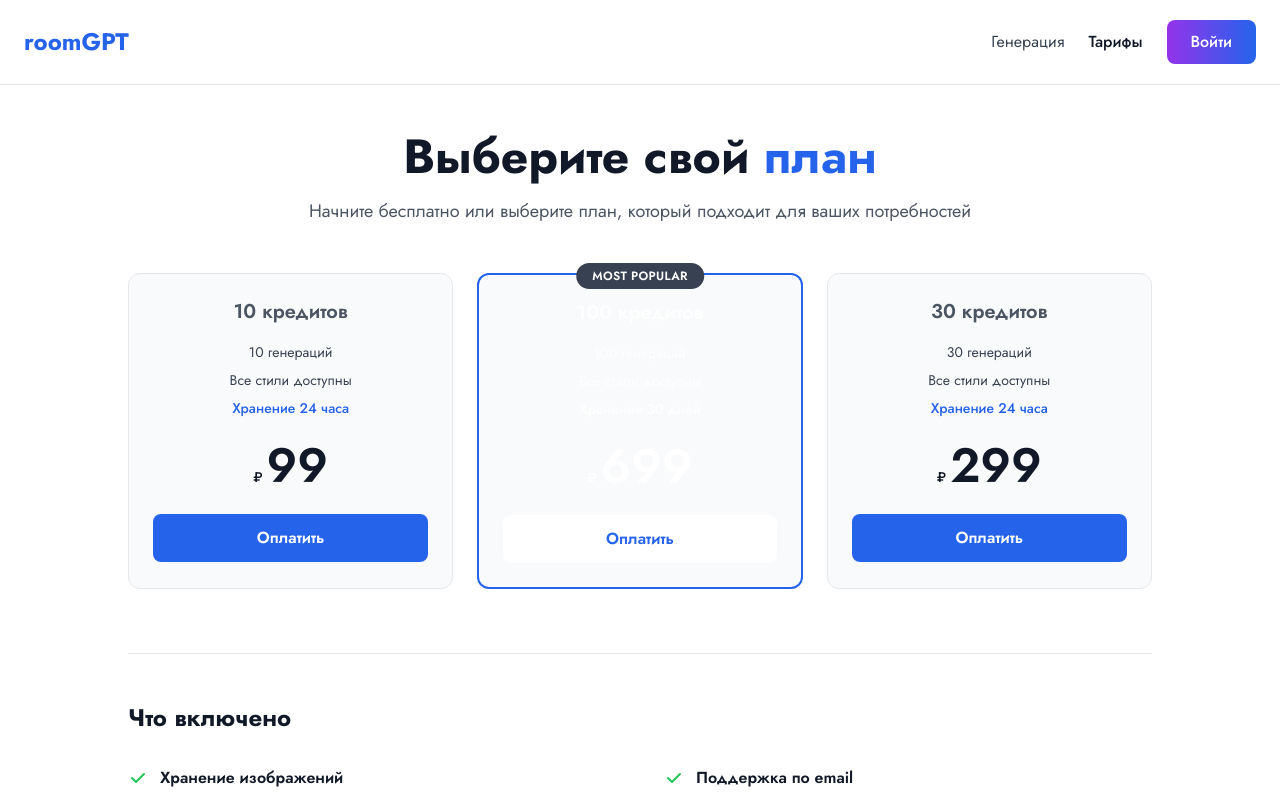
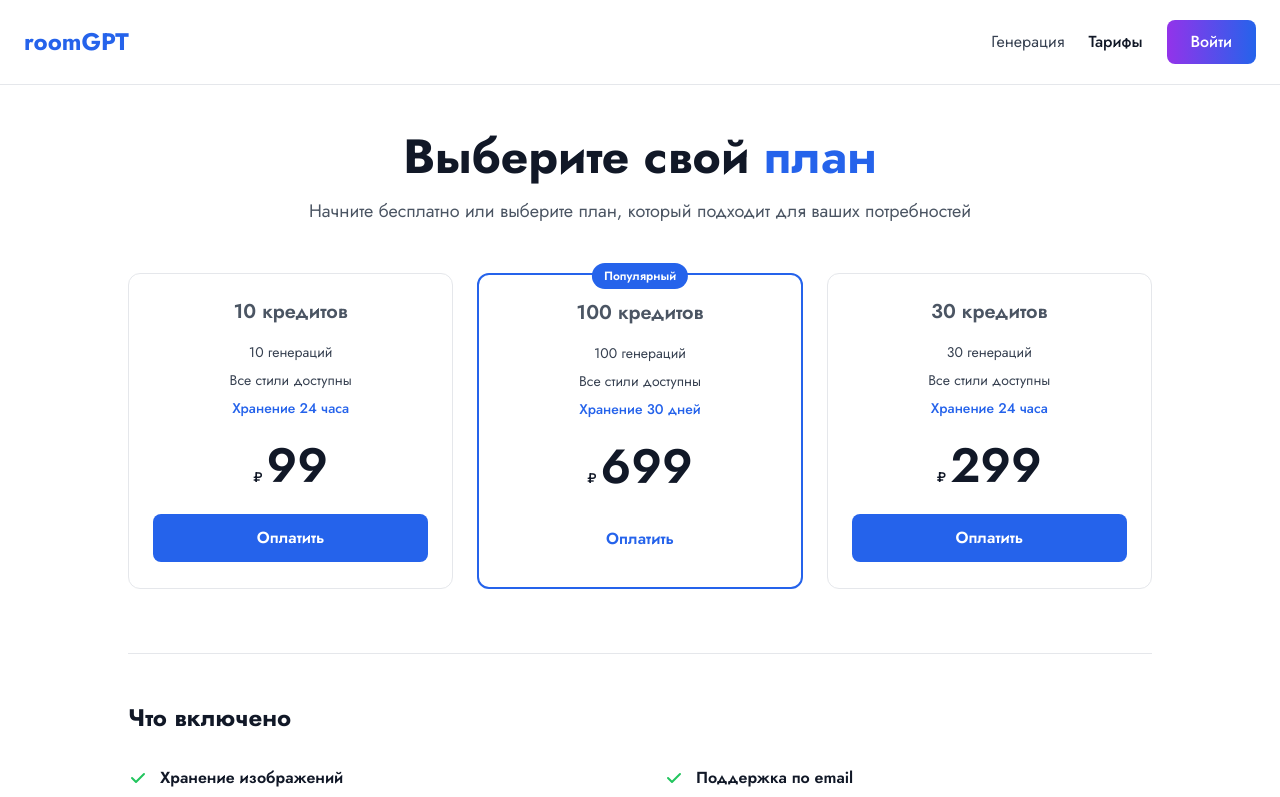
Before and after one commit to Sansayich/-roomai-redesign, a Next.js app: page /pricing in a window 1280 px wide. Shown: the top 797 px of the page. Built offline with nearby package versions, Linux system fonts and the light colour scheme; no server answers.

Commit message:
fix: исправлен дизайн популярного тарифа - белый фон с синей рамкой, синяя плашка 'Популярный'

```diff
--- a/app/pricing/page.tsx
+++ b/app/pricing/page.tsx
@@ -68,35 +68,35 @@ export default function PricingPage() {
             <div
               key={index}
               className={`
-                relative bg-gray-50 rounded-xl border p-6
-                ${plan.popular ? 'border-blue-600 border-2 bg-blue-600 text-white' : 'border-gray-200'}
+                relative bg-white rounded-xl border p-6
+                ${plan.popular ? 'border-blue-600 border-2' : 'border-gray-200 bg-gray-50'}
                 transition-all hover:border-blue-300
               `}
             >
               {plan.popular && (
                 <div className="absolute -top-3 left-1/2 transform -translate-x-1/2">
-                  <span className="bg-gray-700 text-white px-4 py-1 rounded-full text-xs font-semibold uppercase tracking-wide">
-                    Most Popular
+                  <span className="bg-blue-600 text-white px-3 py-1 rounded-full text-xs font-semibold">
+                    Популярный
                   </span>
                 </div>
               )}
 
               <div className="text-center mb-6">
-                <h3 className={`text-xl font-semibold mb-4 ${plan.popular ? 'text-white' : 'text-gray-600'}`}>
+                <h3 className="text-xl font-semibold mb-4 text-gray-600">
                   {plan.credits} {plan.credits === 1 ? 'кредит' : plan.credits < 5 ? 'кредита' : 'кредитов'}
                 </h3>
-                <p className={`text-sm mb-2 ${plan.popular ? 'text-white opacity-90' : 'text-gray-700'}`}>
+                <p className="text-sm mb-2 text-gray-700">
                   {plan.generations} генераций
                 </p>
-                <p className={`text-sm mb-2 ${plan.popular ? 'text-white opacity-90' : 'text-gray-700'}`}>
+                <p className="text-sm mb-2 text-gray-700">
                   Все стили доступны
                 </p>
-                <p className={`text-sm mb-6 font-medium ${plan.popular ? 'text-white' : 'text-blue-600'}`}>
+                <p className="text-sm mb-6 font-medium text-blue-600">
                   {plan.storage}
                 </p>
                 <div className="flex items-baseline justify-center gap-1 mb-6">
-                  <span className={`text-sm font-medium ${plan.popular ? 'text-white' : 'text-gray-900'}`}>₽</span>
-                  <span className={`text-5xl font-semibold ${plan.popular ? 'text-white' : 'text-gray-900'}`}>
+                  <span className="text-sm font-medium text-gray-900">₽</span>
+                  <span className="text-5xl font-semibold text-gray-900">
                     {plan.price}
                   </span>
                 </div>
```
